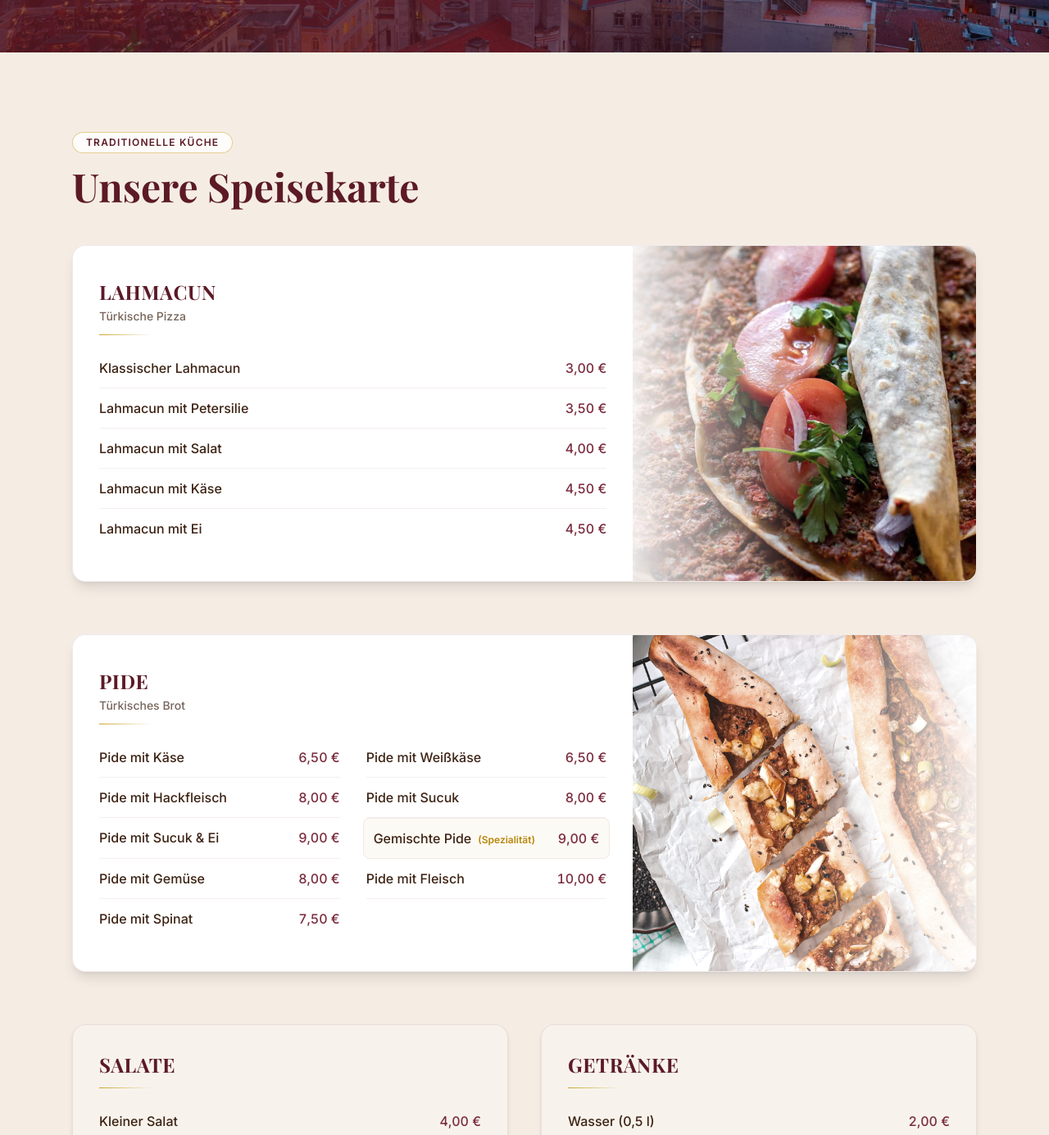
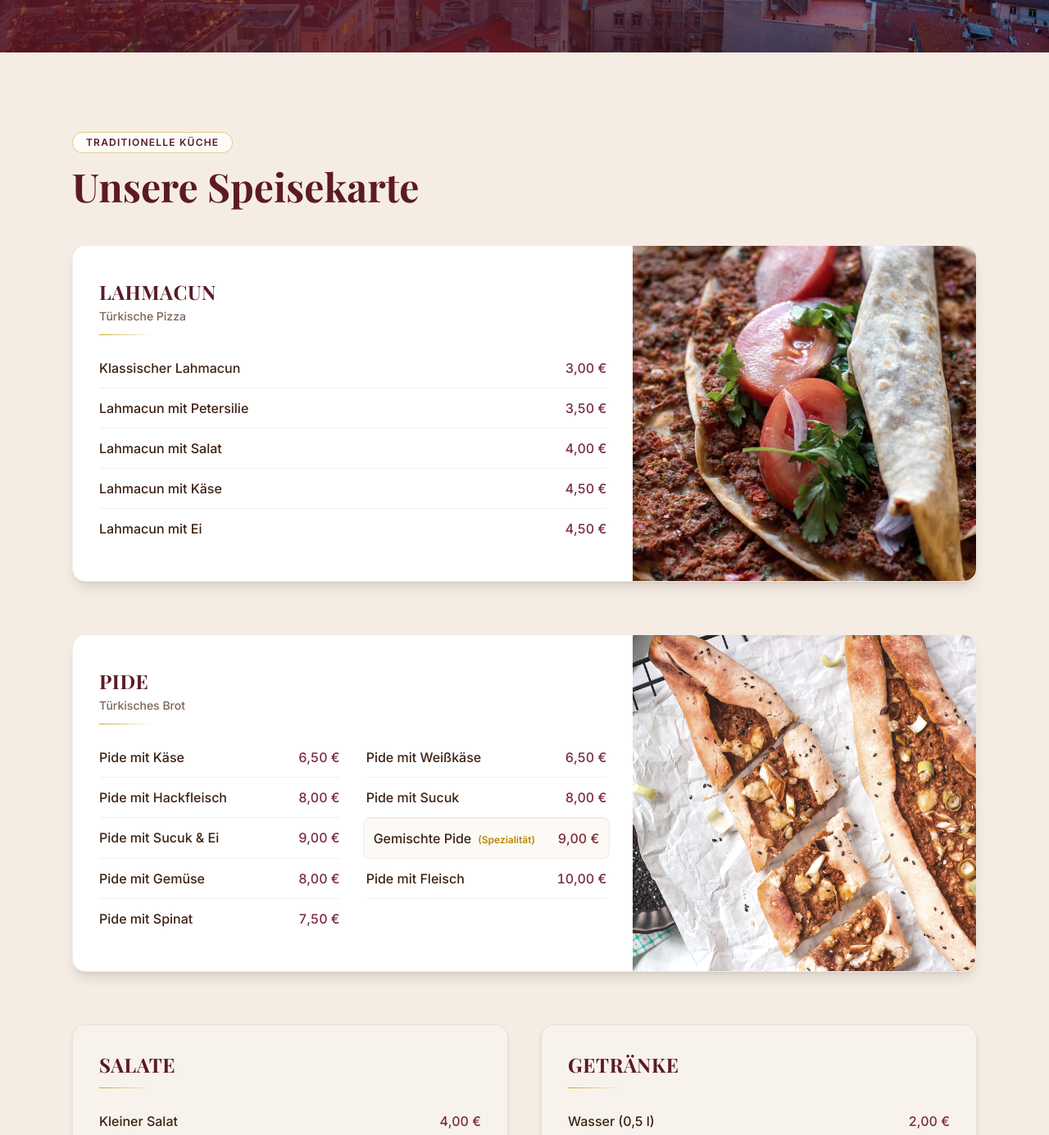
Before and after one commit to nilvaes/pide-salon, a React (Vite) app: page / in a window 1280 px wide. Shown: the part 601-1986 px from the top of the page at 82% size. Built offline with nearby package versions, Linux system fonts and the light colour scheme; a web font is replaced by a local one.

Commit message:
remove menu image effects

```diff
--- a/src/components/Menu.tsx
+++ b/src/components/Menu.tsx
@@ -87,13 +87,12 @@ export function Menu() {
                   ))}
                 </ul>
               </div>
-              <div className="relative h-48 w-full shrink-0 md:h-auto md:w-[38%] md:max-w-md">
+              <div className="h-48 w-full shrink-0 md:h-auto md:w-[38%] md:max-w-md">
                 <img
                   src={`${base}lahmacun.jpg`}
                   alt=""
                   className="h-full w-full object-cover brightness-[1.06] saturate-[0.72]"
                 />
-                <div className="absolute inset-0 bg-gradient-to-r from-white via-white/20 to-transparent md:from-white/90 md:via-transparent" />
               </div>
             </div>
           </div>
@@ -116,13 +115,12 @@ export function Menu() {
                   ))}
                 </ul>
               </div>
-              <div className="relative h-48 w-full shrink-0 md:h-auto md:w-[38%] md:max-w-md">
+              <div className="h-48 w-full shrink-0 md:h-auto md:w-[38%] md:max-w-md">
                 <img
                   src={`${base}pide.jpg`}
                   alt=""
                   className="h-full w-full object-cover brightness-[1.06] saturate-[0.72]"
                 />
-                <div className="absolute inset-0 bg-gradient-to-l from-white via-white/20 to-transparent md:from-white/90 md:via-transparent" />
               </div>
             </div>
           </div>
```
